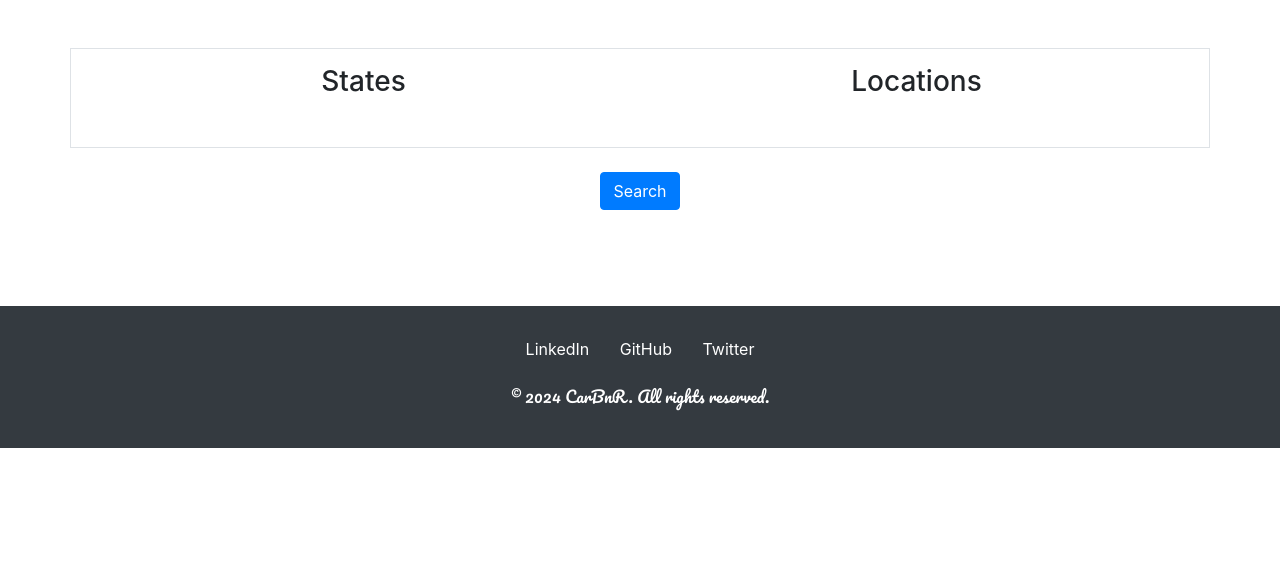
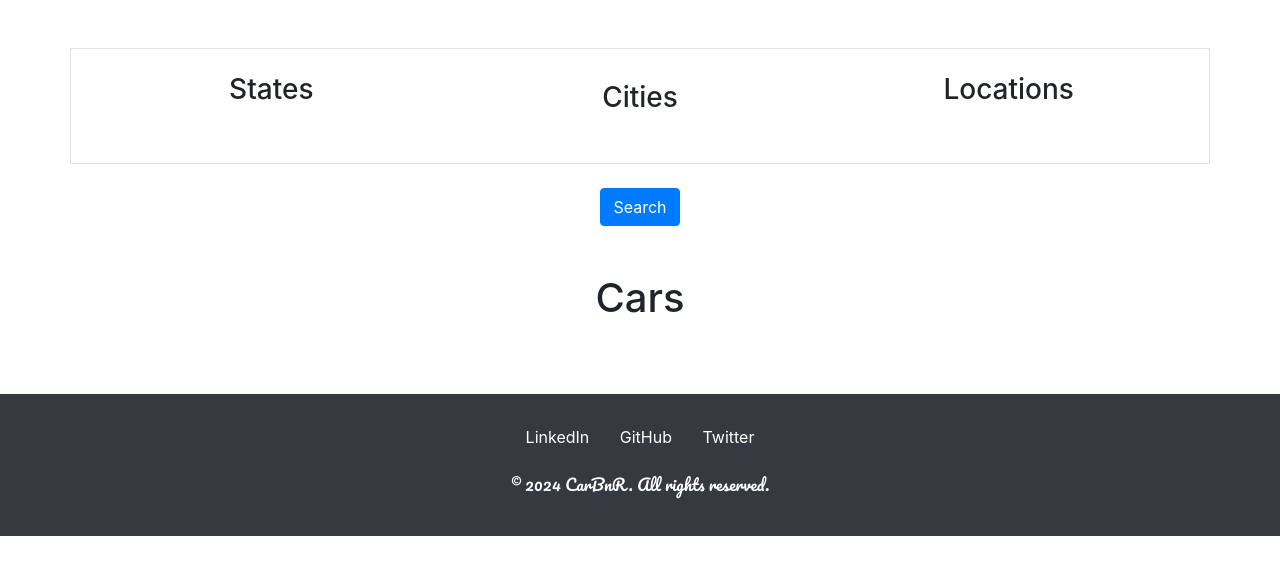
Before and after one commit to OMARAMO77/CarBnR_v2, a Flask app: template carapp/templates/select_cars.html in a window 1280 px wide. Shown: the part 164-726 px from the top of the page. Run offline with Flask 3, Linux system fonts and the light colour scheme; the template is opened without the code that fills it: most values are stand-ins (such as "Sample title", 1, 10 or a date in 2020); some libraries are stand-ins or nearby versions.

Commit message:
select_cars.html

```diff
--- a/carapp/templates/select_cars.html
+++ b/carapp/templates/select_cars.html
@@ -58,31 +58,37 @@
   </header>
   <div class="container my-5 bg-white">
     <section class="filters mb-5">
-      <div class="row border p-3 text-center">
-        <div class="col-sm-6">
+      <div class="row border p-3 text-center d-flex align-items-center">
+        <div class="col-sm-4">
           <div class="dropdown">
             <h3 class="dropdown-toggle" id="statesDropdown" data-toggle="dropdown" aria-haspopup="true" aria-expanded="false">States</h3>
-            <small class="locations text-muted">&nbsp;</small>
+            <small class="states text-muted">&nbsp;</small>
             <div class="dropdown-menu col p-3" style="max-height: 200px; overflow-y: auto;" aria-labelledby="statesDropdown">
               <ul class="list-unstyled ml-2">
                 {% for state in states %}
                 <li>
                   <h5>
-                    <input type="checkbox" data-id="{{ state[0].id }}" data-name="{{ state[0].name }}" class="state_input">
-                    {{ state[0].name }}:
+                    <input type="radio" name="state" data-id="{{ state[0].id }}" data-name="{{ state[0].name }}" class="state_input">
+                    {{ state[0].name }}
                   </h5>
-                  <ul class="list-unstyled ml-3">
-                    {% for city in state[1] %}
-                    <li><input type="checkbox" data-id="{{ city.id }}" data-name="{{ city.name }}" class="city_input"> {{ city.name }}</li>
-                    {% endfor %}
-                  </ul>
                 </li>
                 {% endfor %}
               </ul>
             </div>
           </div>
         </div>
-        <div class="col-sm-6">
+        <div class="col-sm-4">
+          <div class="dropdown mt-3" id="citiesDropdownContainer">
+            <h3 class="dropdown-toggle" id="citiesDropdown" data-toggle="dropdown" aria-haspopup="true" aria-expanded="false">Cities</h3>
+            <small class="cities text-muted">&nbsp;</small>
+            <div class="dropdown-menu col p-3" style="max-height: 200px; overflow-y: auto;" aria-labelledby="citiesDropdown">
+              <ul class="list-unstyled ml-2" id="citiesList">
+                <!-- Cities will be loaded here -->
+              </ul>
+            </div>
+          </div>
+        </div>
+        <div class="col-sm-4">
           <div class="dropdown">
             <h3 class="dropdown-toggle" id="locationsDropdown" data-toggle="dropdown" aria-haspopup="true" aria-expanded="false">Locations</h3>
             <div><small class="companies text-muted">&nbsp;</small></div>
@@ -100,6 +106,9 @@
          <button class="btn btn-primary" type="button" onclick="searchCars()">Search</button>
       </div>
     </section>
+    <div class="text-center mb-4">
+      <h1>Cars</h1>
+    </div>
     <section class="cars row">
      <!-- More articles can be added in the same way -->
     </section>
@@ -121,5 +130,41 @@
   <script src="/static/scripts/select_cars.js?{{ cache_id }}"></script>
   <script src="https://cdn.jsdelivr.net/npm/@popperjs/core@2.5.3/dist/umd/popper.min.js"></script>
   <script src="https://stackpath.bootstrapcdn.com/bootstrap/4.5.2/js/bootstrap.min.js"></script>
+  <script>
+    document.addEventListener('DOMContentLoaded', function () {
+      const stateInputs = document.querySelectorAll('.state_input');
+      const citiesDropdownContainer = document.getElementById('citiesDropdownContainer');
+      const citiesList = document.getElementById('citiesList');
+
+      stateInputs.forEach(input => {
+        input.addEventListener('change', function () {
+          if (this.checked) {
+            citiesDropdownContainer.style.display = 'block';
+            const stateId = this.getAttribute('data-id');
+
+            // Clear the existing cities
+            citiesList.innerHTML = '';
+
+            // Load cities for the selected state
+            fetch(`http://3.83.253.202/api/v1/states/${stateId}/cities`)
+              .then(response => response.json())
+              .then(cities => {
+                cities.forEach(city => {
+                  const li = document.createElement('li');
+                  const checkbox = document.createElement('input');
+                  checkbox.type = 'checkbox';
+                  checkbox.setAttribute('data-id', city.id);
+                  checkbox.setAttribute('data-name', city.name);
+                  checkbox.classList.add('city_input');
+                  li.appendChild(checkbox);
+                  li.appendChild(document.createTextNode(` ${city.name}`));
+                  citiesList.appendChild(li);
+                });
+              });
+          }
+        });
+      });
+    });
+  </script>
 </body>
 </html>
```
